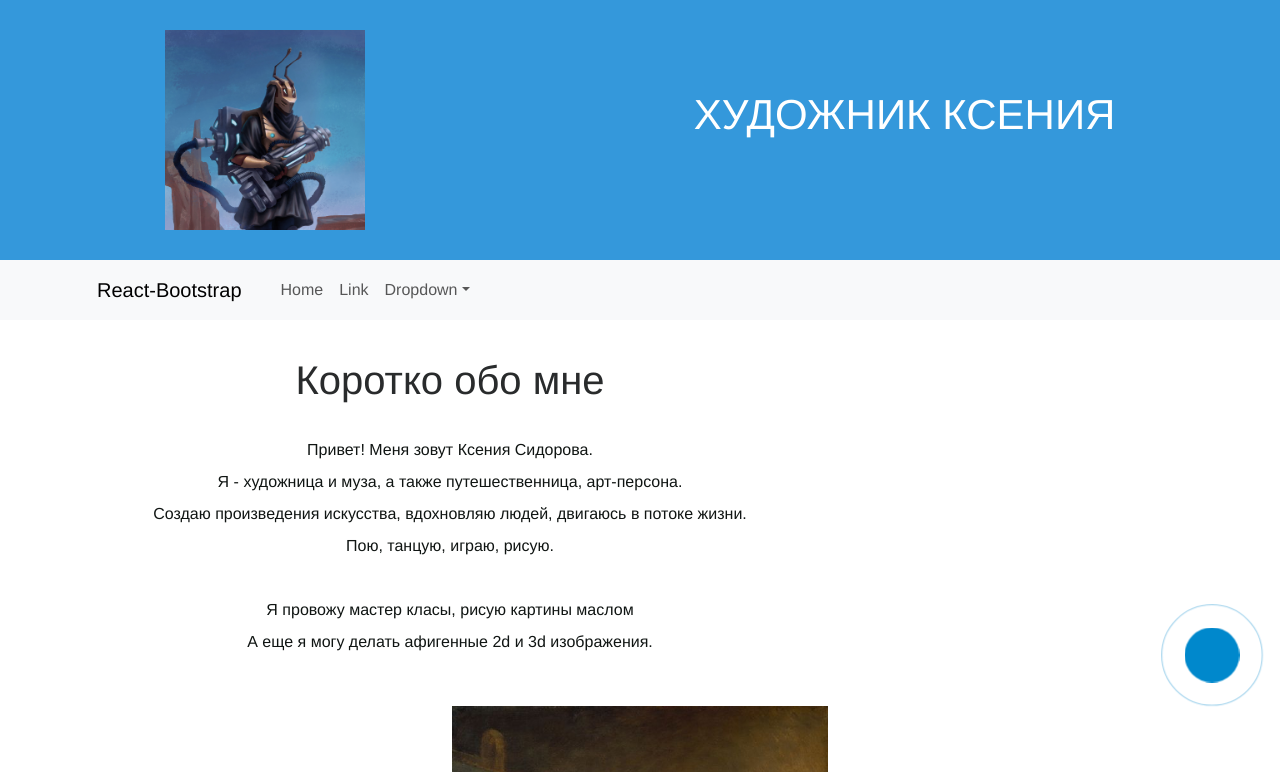
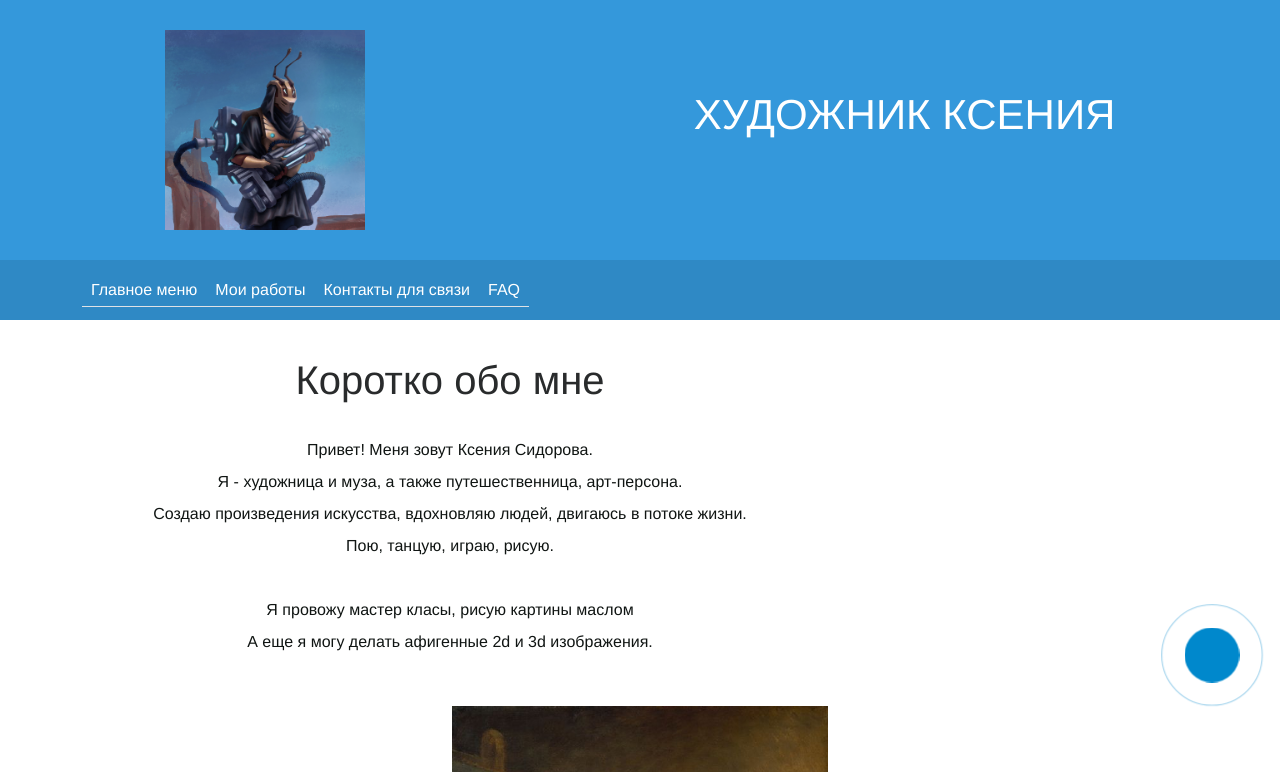
Before and after one commit to AlekseySapunkov/vite-react-bootstrap-ts-app, a React (Vite) app: page / in a window 1280 px wide. Shown: the top 772 px of the page. Built offline with nearby package versions, Linux system fonts and the light colour scheme.

Commit message:
Update Header.tsx

```diff
--- a/components/layouts/Header.tsx
+++ b/components/layouts/Header.tsx
@@ -1,10 +1,9 @@
-import React, { useState } from "react";
+import React from "react";
 import styles from "./Header.module.scss";
 import { Nav } from "react-bootstrap";
 import { Outlet, useNavigate } from 'react-router-dom';
-import { Container, Navbar, NavDropdown } from "react-bootstrap";
+import { Container, Navbar } from "react-bootstrap";
 const Header = (props: any) => {
-  const [isMenuVisible, setMenuVisible] = useState(false);
   const navigate = useNavigate();
   const setVisbilityContactsHandler = (event: any) => {
     navigate('/contacts', { replace: false })
@@ -25,30 +24,11 @@ const Header = (props: any) => {
           <div className={styles.logo}></div>
           <h1>Художник Ксения</h1>
         </div>
-        <Navbar expand="lg" className="bg-body-tertiary">
+        <Navbar expand="lg" >
           <Container>
-            <Navbar.Brand href="#home">React-Bootstrap</Navbar.Brand>
             <Navbar.Toggle aria-controls="basic-navbar-nav" />
             <Navbar.Collapse id="basic-navbar-nav">
-              <Nav className="me-auto">
-                <Nav.Link href="#home">Home</Nav.Link>
-                <Nav.Link href="#link">Link</Nav.Link>
-                <NavDropdown title="Dropdown" id="basic-nav-dropdown">
-                  <NavDropdown.Item href="#action/3.1">Action</NavDropdown.Item>
-                  <NavDropdown.Item href="#action/3.2">
-                    Another action
-                  </NavDropdown.Item>
-                  <NavDropdown.Item href="#action/3.3">Something</NavDropdown.Item>
-                  <NavDropdown.Divider />
-                  <NavDropdown.Item href="#action/3.4">
-                    Separated link
-                  </NavDropdown.Item>
-                </NavDropdown>
-              </Nav>
-            </Navbar.Collapse>
-          </Container>
-        </Navbar>
-        {/* <Nav className="justify-content-center" variant="tabs" >
+              <Nav className="justify-content-center" variant="tabs">
                 <Nav.Item>
                   <Nav.Link href="/" className={styles.navLink} onClick={setVisbilityMainContextHandler}>Главное меню</Nav.Link>
                 </Nav.Item>
@@ -58,10 +38,12 @@ const Header = (props: any) => {
                 <Nav.Item>
                   <Nav.Link href="contacts" onClick={setVisbilityContactsHandler} className={styles.navLink}>Контакты для связи</Nav.Link>
                 </Nav.Item>
-          <Nav.Item>
-            <Nav.Link href="faq" onClick={setVisibilityFAQ} className={styles.navLink}>FAQ</Nav.Link>
+                <Nav.Item><Nav.Link href="faq" onClick={setVisibilityFAQ} className={styles.navLink}>FAQ</Nav.Link>
                 </Nav.Item>
-        </Nav> */}
+              </Nav>
+            </Navbar.Collapse>
+          </Container>
+        </Navbar>
       </header>
       <Outlet />
     </React.Fragment>
```
Lines whose indentation alone changed are shown as unchanged.
